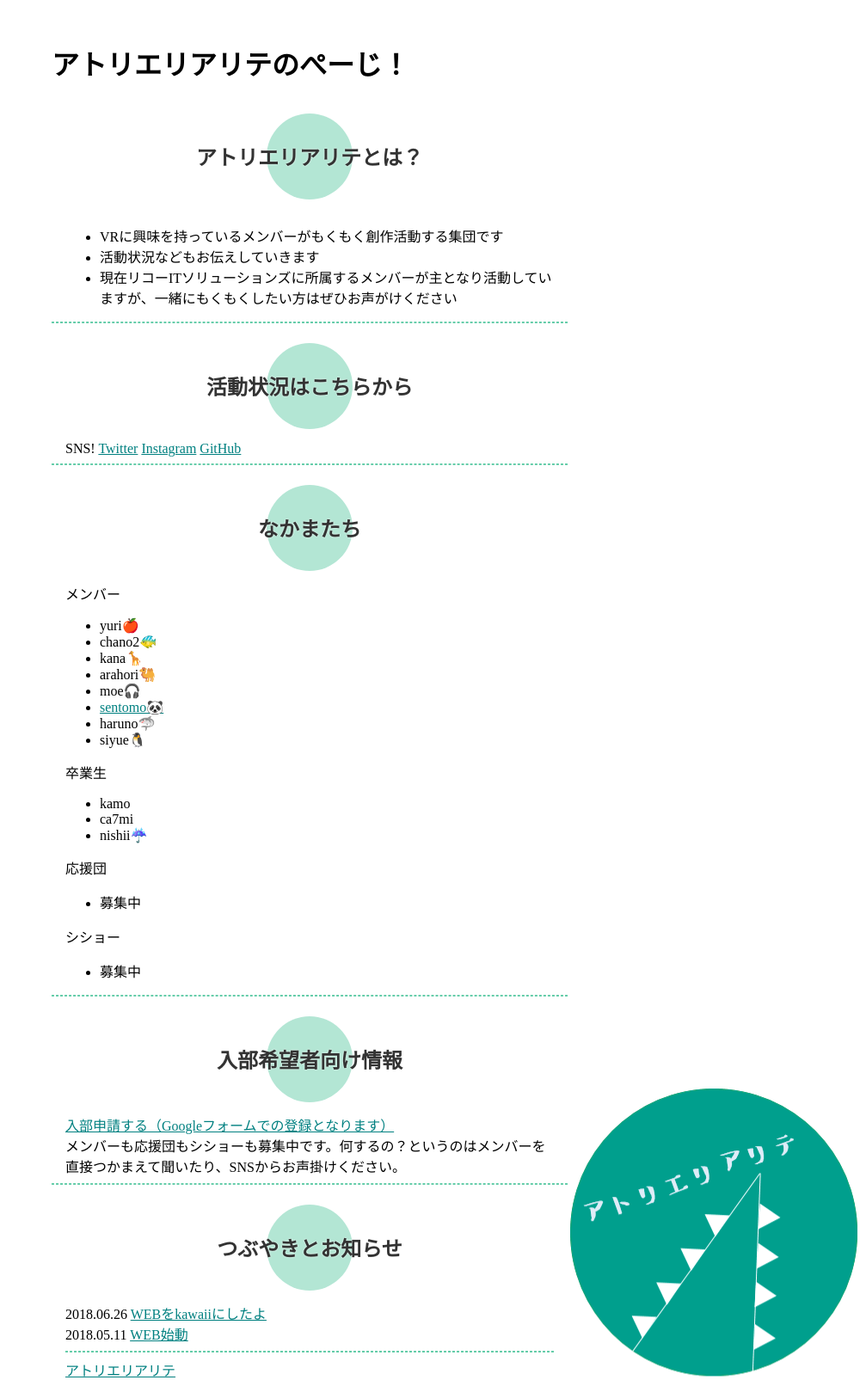
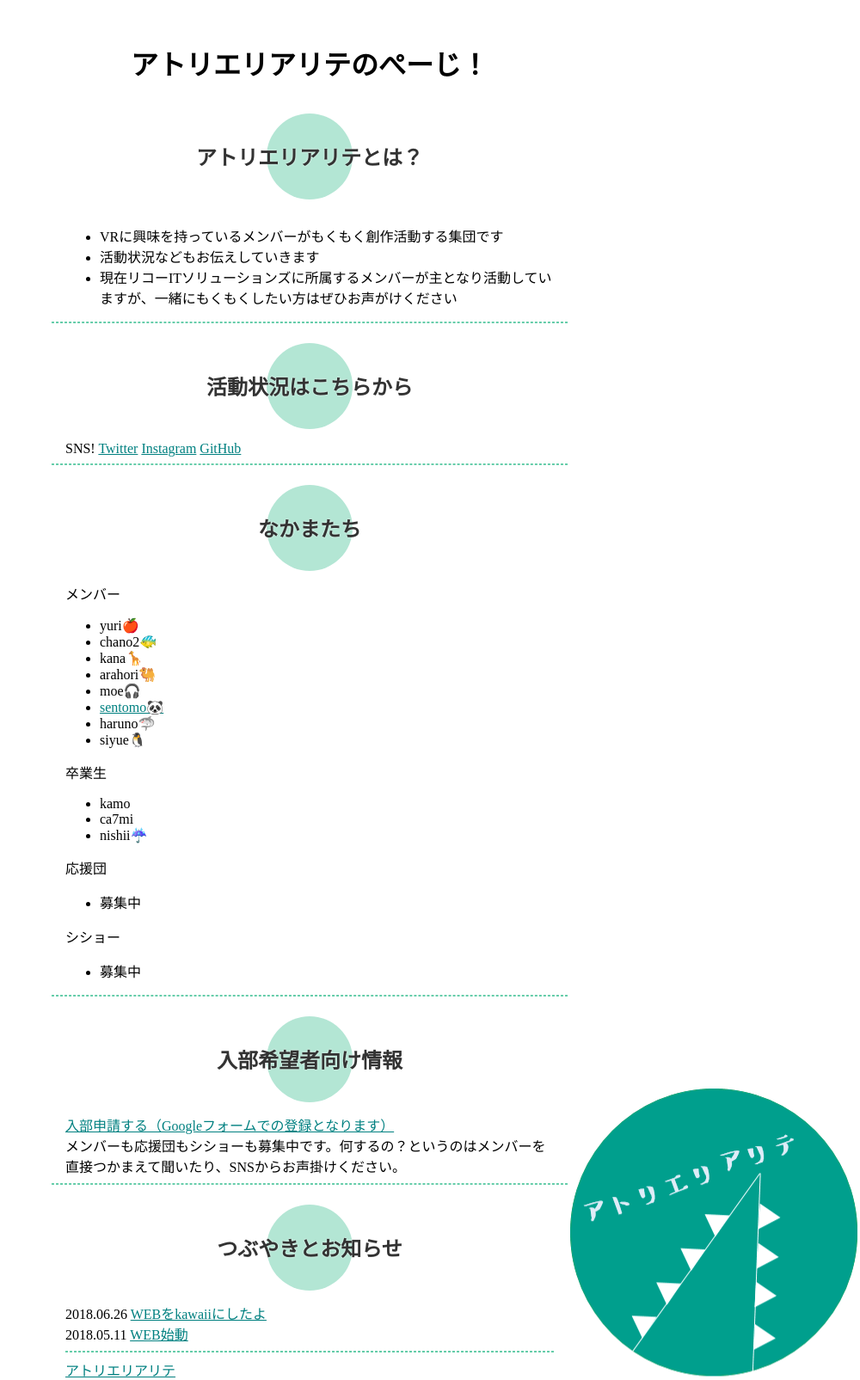
Before and after one commit to atelier-realite/atelier-realite.github.io, a Jekyll site: the page built from index.html, in a window 1280 px wide. Shown: the whole page at 86% size, without its empty margins (280-1280 px from the left). Built offline with Jekyll 4.4.1, drawn with Linux system fonts in a browser that asks for light colours; some web fonts are replaced.

Commit message:
Centerd a title of the header horizontally.

```diff
--- a/css/wani.css
+++ b/css/wani.css
@@ -11,7 +11,11 @@ body{
   margin: 0 auto;
   background: rgba(255,255,255,0.5);
 }
-.header,.main,.footer,img { width: 100%;}
+.main,.footer,img { width: 100%;}
+.header {
+  text-align: center;
+  width: 100%;
+}
 .title {
   text-align: center;
   max-width: 400px;
```
